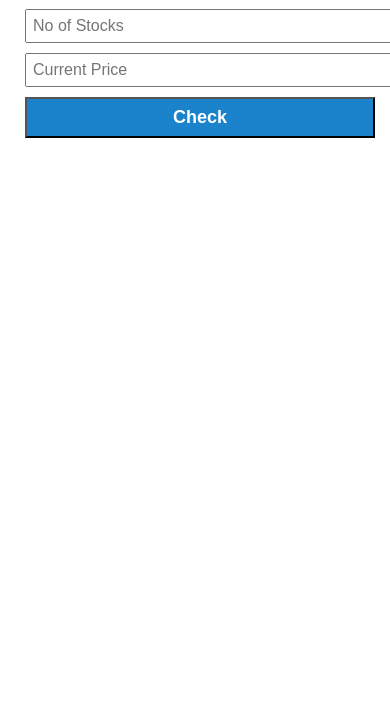
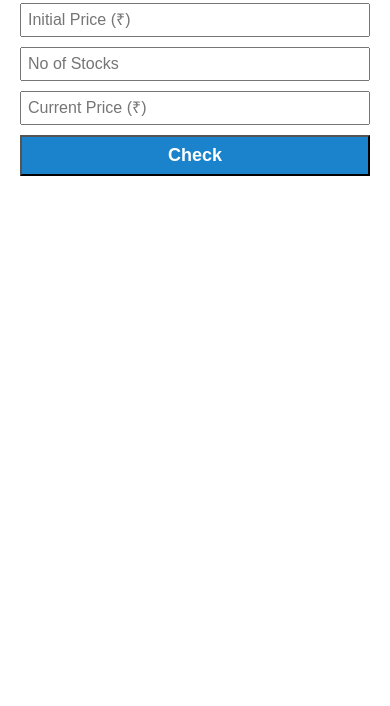
Before and after one commit to way2nizam/stock-profit-loss, a plain HTML site: page index.html in a window 390 px wide. Shown: the part 138-844 px from the top of the page. Drawn offline with Linux system fonts and the light colour scheme.

Commit message:
fix: responsiveness
css changes

```diff
--- a/index.html
+++ b/index.html
@@ -13,27 +13,21 @@
 
     <div class="flex-container">
 
-        <section class="section-main">
 
-            <h1 class="title">Stocks - Profit & Loss Calculator (INR)</h1>
+        <h1 class="title">Stocks - Profit & Loss Calculator (₹)</h1>
 
         <!-- <label for="initial-price">Initial Price:</label> -->
-            <input type="number" class="input-class" id="initial-price" placeholder="Initial Price" />
+        <input type="number" class="input-class" id="initial-price" placeholder="Initial Price (₹)" />
 
         <!-- <label for="stocks-count">No of Stocks</label> -->
         <input type="number" class="input-class" id="stocks-count" placeholder="No of Stocks" />
 
         <!-- <label for="current-price">Current Price:</label> -->
-            <input type="number" class="input-class" id="current-price" placeholder="Current Price" />
+        <input type="number" class="input-class" id="current-price" placeholder="Current Price (₹)" />
 
-            <div>
         <button id="check-btn" class="input-class">Check</button>
 
-            </div>
-
         <div id="show-output"></div>
-
-        </section>
 
     </div>
 
--- a/main.css
+++ b/main.css
@@ -10,11 +10,16 @@ body {
   text-align: center;
   max-width: 600px;
   margin: auto;
+  color:rgb(26, 27, 26);
+}
+
+.flex-container {
+  display: flex;
+  flex-direction: column;
 }
 
 #check-btn {
   color: #ffffff;
-  width: 100%;
   background-color: var(--primary-color);
   font-size: 18px;
   font-weight: bold;
@@ -26,21 +31,20 @@ body {
   font-size: 16px;
   padding: 6px;
   margin: 5px;
-  width: 100%;
 }
 
 #show-output {
-  margin-top: 20px;
-  font-size: 18px;
+  margin-top: 50px;
+  font-size: 20px;
   font-weight: bold;
+  padding: 10px;
+  background-color: white;
 }
 
 
 @media only screen and (max-width: 600px) {
   body {
-    font-family: 'Montserrat', sans-serif;
-  text-align: center;
-  max-width: 350px;
-  margin: auto;
+  max-width: 600px;
+  margin: 15px;
   }
 }
```
Lines whose indentation alone changed are shown as unchanged.
